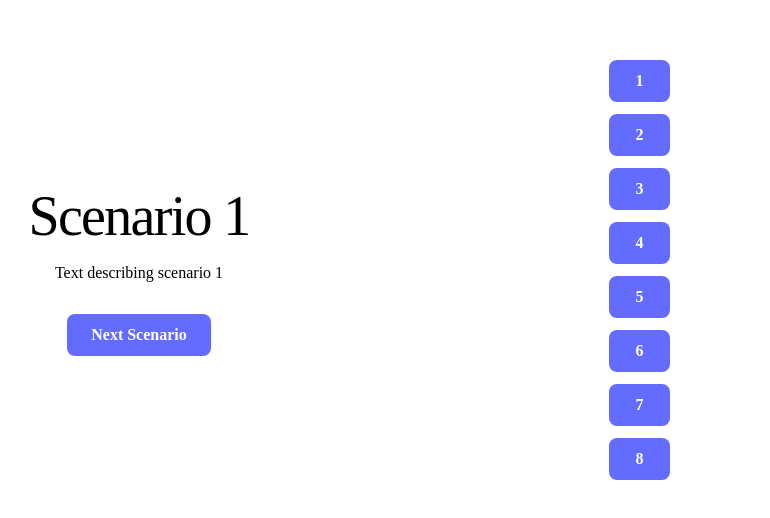
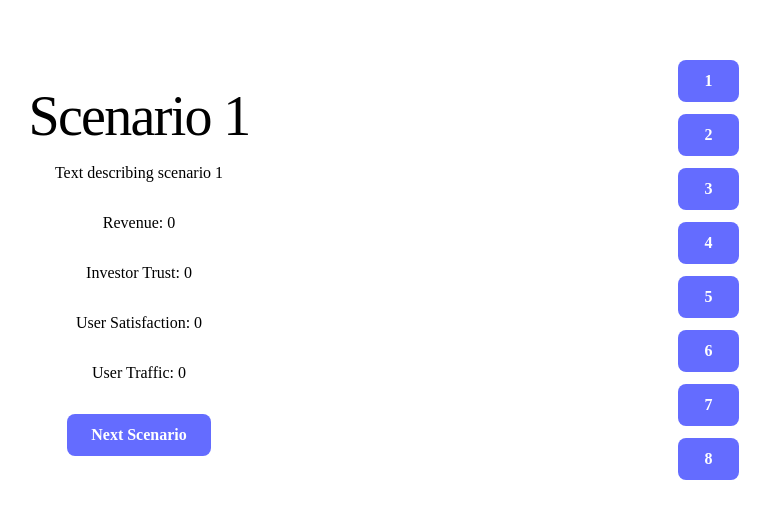
Before and after one commit to yan-74/CART-211, a React (Vite) app in the folder FINAL_PROJECT/: page /scenario/1 in a window 1280 px wide. Shown: the part 138-656 px from the top of the page, without its empty margins (501-1271 px from the left). Built offline with nearby package versions, Linux system fonts and the light colour scheme.

Commit message:
Add react context state for game stats

```diff
--- /dev/null
+++ b/FINAL_PROJECT/src/components/GameContext.jsx
@@ -0,0 +1,33 @@
+/* All React Context code inspired from this tutorial: https://react.dev/learn/passing-data-deeply-with-context*/
+
+import { useState } from 'react'
+import { GameContext } from './gameContext.js'
+
+const initialStats = {
+    revenue: 0,
+    investorTrust: 0,
+    userSatisfaction: 0,
+    userTraffic: 0,
+}
+
+export function GameProvider({ children }) {
+    const [stats, setStats] = useState(initialStats)
+
+    function updateStats(changes) {
+        setStats((currentStats) => ({
+            ...currentStats,
+            ...changes,
+        }))
+    }
+
+    function resetGame() {
+        setStats(initialStats)
+    }
+
+    return (
+        /* Makes the game state available to all components in the tree */
+        <GameContext.Provider value={{ stats, updateStats, resetGame }}>
+            {children}
+        </GameContext.Provider>
+    )
+}
--- a/FINAL_PROJECT/src/components/Scenario.jsx
+++ b/FINAL_PROJECT/src/components/Scenario.jsx
@@ -1,5 +1,7 @@
 import './Scenario.css'
 import { Link, Navigate, useParams } from 'react-router-dom'
+import { useContext } from 'react'
+import { GameContext } from './gameContext.js'
 
 const scenarios = [
     {
@@ -38,6 +40,7 @@ const scenarios = [
 
 function Scenario() {
     const { scenarioId } = useParams()
+    const game = useContext(GameContext)
     const scenario = scenarios[Number(scenarioId) - 1]
     const nextScenarioId = Number(scenarioId) + 1
 
@@ -62,6 +65,10 @@ function Scenario() {
             <h1>{scenario.title}</h1>
 
             <p>{scenario.text}</p>
+            <p>Revenue: {game.stats.revenue}</p>
+            <p>Investor Trust: {game.stats.investorTrust}</p>
+            <p>User Satisfaction: {game.stats.userSatisfaction}</p>
+            <p>User Traffic: {game.stats.userTraffic}</p>
             {nextScenarioId <= scenarios.length ? (
                 <Link to={`/scenario/${nextScenarioId}`}>Next Scenario</Link>
             ) : (
--- a/FINAL_PROJECT/src/components/Start.jsx
+++ b/FINAL_PROJECT/src/components/Start.jsx
@@ -2,6 +2,7 @@ import './Start.css'
 import { BrowserRouter, Routes, Route, Link } from 'react-router-dom'
 import Scenario from './Scenario.jsx'
 import Finish from './Finish.jsx'
+import { GameProvider } from './GameContext.jsx'
 
 function StartScreen() {
     return(
@@ -16,11 +17,13 @@ function StartScreen() {
 function Start() {
     return(
         <BrowserRouter>
-            <Routes>
-                <Route path="/" element={<StartScreen />} />
-                <Route path="/scenario/:scenarioId" element={<Scenario />} />
-                <Route path="/finish" element={<Finish />} />
-            </Routes>
+            <GameProvider>
+                <Routes>
+                    <Route path="/" element={<StartScreen />} />
+                    <Route path="/scenario/:scenarioId" element={<Scenario />} />
+                    <Route path="/finish" element={<Finish />} />
+                </Routes>
+            </GameProvider>
         </BrowserRouter>
     )
 }
--- /dev/null
+++ b/FINAL_PROJECT/src/components/gameContext.js
@@ -0,0 +1,5 @@
+/* All React Context code inspired from this tutorial: https://react.dev/learn/passing-data-deeply-with-context*/
+
+import { createContext } from 'react'
+
+export const GameContext = createContext(null)
--- a/FINAL_PROJECT/src/index.css
+++ b/FINAL_PROJECT/src/index.css
@@ -3,7 +3,6 @@ body {
 }
 
 #root {
-  width: 1126px;
   max-width: 100%;
   margin: 0 auto;
   text-align: center;
```
